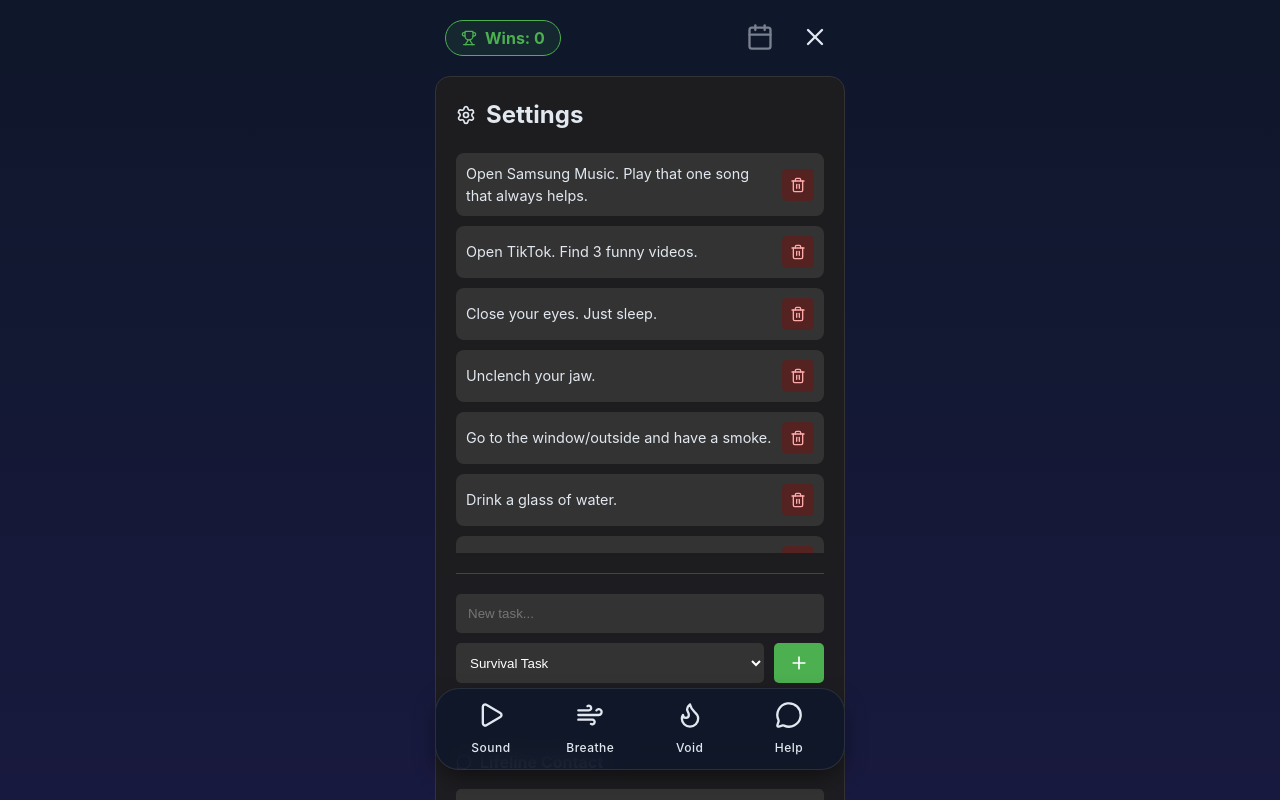
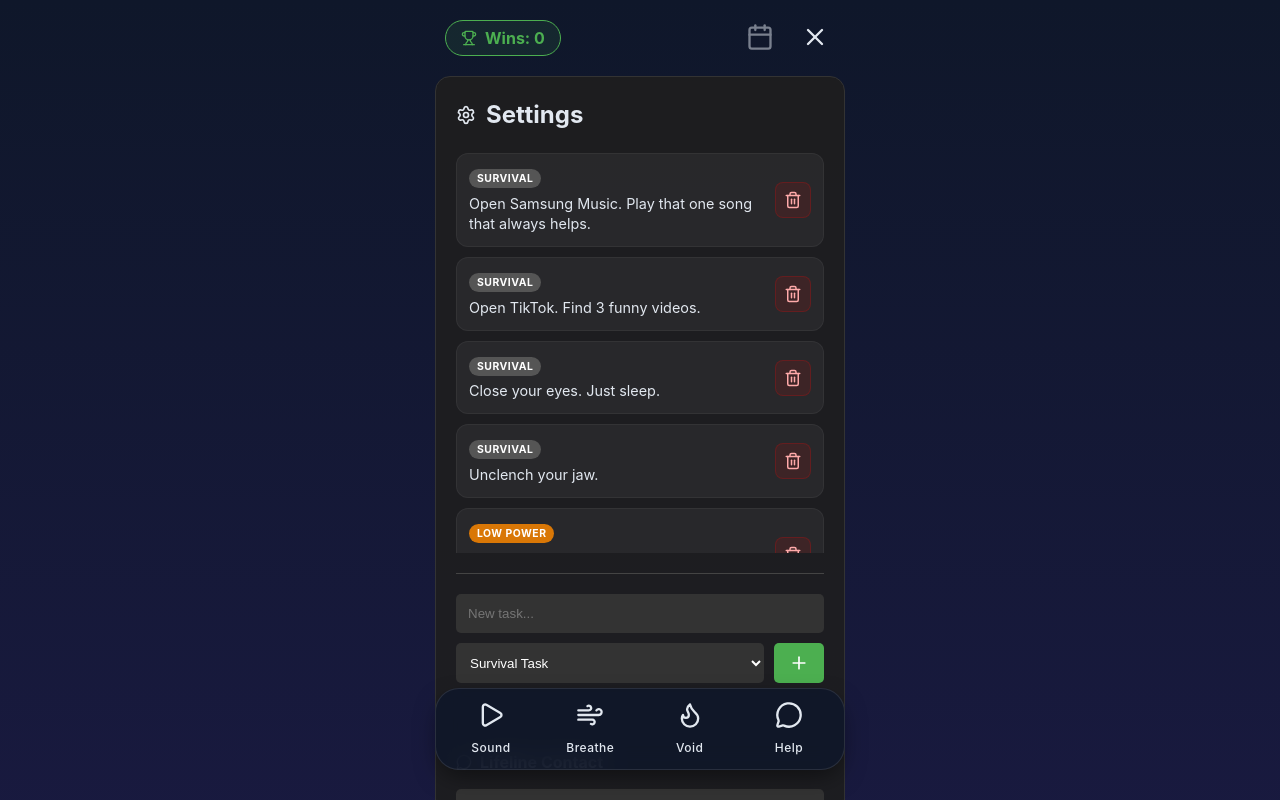
Before and after one commit to AleVassman/gentle-nudge, a React (Vite) app: page / in a window 1280 px wide. Both pictures are taken after a click on the button 815 px from the left and 80 px from the top of the page. Shown: the top 800 px of the page. Built offline with nearby package versions, Linux system fonts and the light colour scheme.

Commit message:
Add colored badges to settings list

```diff
--- a/src/App.jsx
+++ b/src/App.jsx
@@ -329,14 +329,50 @@ function App() {
           </div>
 
           <div style={{ display: 'flex', flexDirection: 'column', gap: '10px', marginTop: '20px', maxHeight: '400px', overflowY: 'auto' }}>
-            {allTasks.map((task, index) => (
-              <div key={index} style={{ display: 'flex', justifyContent: 'space-between', alignItems: 'center', background: '#333', padding: '10px', borderRadius: '8px', fontSize: '0.9rem' }}>
-                <div style={{ flex: 1, marginRight: '10px' }}>{task.text}</div>
-                <button onClick={() => {triggerHaptic(); setAllTasks(allTasks.filter((_, i) => i !== index))}} style={{ background: '#552222', color: '#ffaaaa', border: 'none', padding: '8px', borderRadius: '5px', cursor: 'pointer', display: 'flex' }}>
-                   <Trash2 size={16} />
-                </button>
-              </div>
-            ))}
+            {allTasks.map((task, index) => {
+
+              // Helper to determine color and label for each badge
+              let badgeColor = '#555';
+              let badgeLabel = 'Survival';
+
+              if (task.tier === 2) { badgeColor = '#d97706'; badgeLabel = 'Low Power'; }
+              if (task.tier === 3) { badgeColor = '#2563eb'; badgeLabel = 'Reboot'; }
+              if (task.tier === 4) { badgeColor = '#16a34a'; badgeLabel = 'Online'; }
+
+              return (
+                <div key={index} style={{
+                  display: 'flex', justifyContent: 'space-between', alignItems: 'center',
+                  background: 'rgba(255,255,255,0.05)', padding: '12px', borderRadius: '12px', fontSize: '0.9rem',
+                  border: '1px solid rgba(255,255,255,0.05)'
+                }}>
+                  <div style={{ flex: 1, marginRight: '10px' }}>
+                    {/* THE NEW BADGE */}
+                    <div style={{ marginBottom: '6px' }}>
+                        <span style={{
+                            backgroundColor: badgeColor,
+                            color: 'white',
+                            fontSize: '0.65rem',
+                            fontWeight: 'bold',
+                            padding: '3px 8px',
+                            borderRadius: '10px',
+                            textTransform: 'uppercase',
+                            letterSpacing: '0.5px'
+                        }}>
+                            {badgeLabel}
+                        </span>
+                    </div>
+                    {/* THE TASK TEXT */}
+                    <div style={{ lineHeight: '1.4' }}>
+                        {task.text}
+                    </div>
+                  </div>
+
+                  <button onClick={() => { triggerHaptic(); setAllTasks(allTasks.filter((_, i) => i !== index)); }} style={{ background: 'rgba(85, 34, 34, 0.5)', color: '#ffaaaa', border: '1px solid rgba(255,0,0,0.2)', padding: '8px', borderRadius: '8px', cursor: 'pointer', display: 'flex' }}>
+                     <Trash2 size={18} />
+                  </button>
+                </div>
+              );
+            })}
           </div>
 
           <form onSubmit={(e) => {
```
